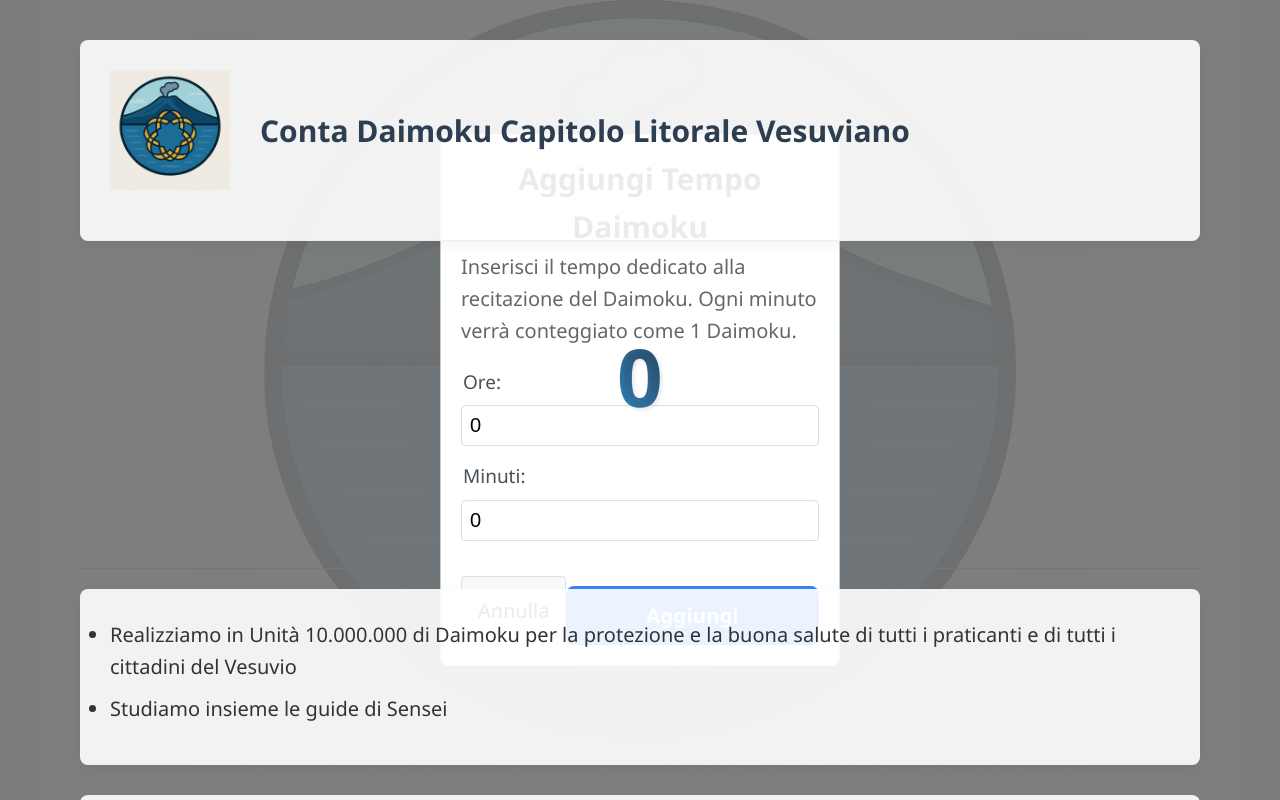
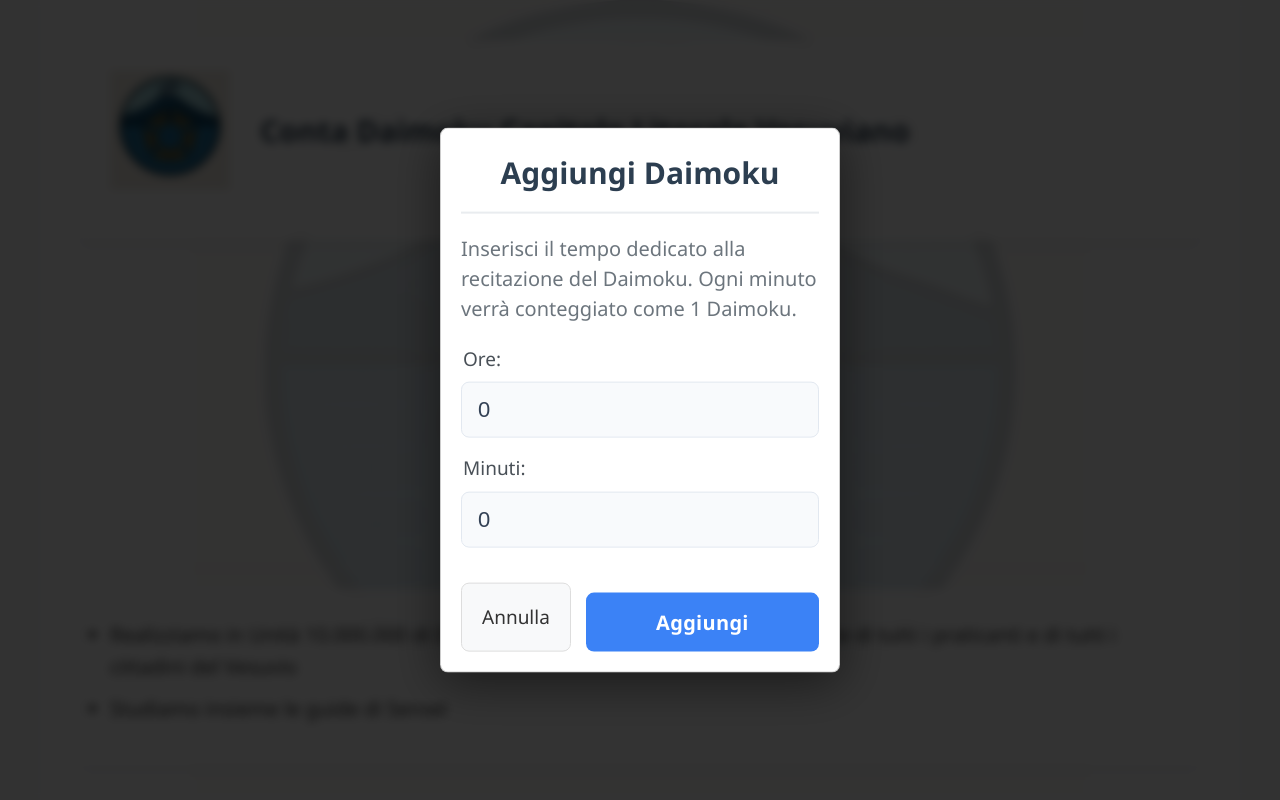
Before and after one commit to vsquillanteVE/contadaimoku-vesuvio, a React (Vite) app in the folder frontend/: page / in a window 1280 px wide. Both pictures are taken after a click on the button "Aggiungi Daimoku". Built offline with nearby package versions, Linux system fonts and the light colour scheme; no server answers.

Commit message:
Migliorata la visibilità della modale Aggiungi Daimoku con z-index elevato e stili migliorati

```diff
--- a/frontend/src/App.css
+++ b/frontend/src/App.css
@@ -169,15 +169,35 @@ body {
 }
 
 /* Modal Styles */
+.ReactModal__Overlay {
+  z-index: 9998 !important;
+  backdrop-filter: blur(5px) !important;
+}
+
+.ReactModal__Content {
+  z-index: 9999 !important;
+  position: relative !important;
+  background-color: white !important;
+  box-shadow: 0 10px 50px rgba(0, 0, 0, 0.5) !important;
+  border: 1px solid rgba(0, 0, 0, 0.2) !important;
+}
+
 .modal-title {
   text-align: center;
   margin-top: 0;
-  color: #333;
+  color: #2c3e50;
+  font-size: 1.5rem;
+  font-weight: 600;
+  border-bottom: 2px solid #e9ecef;
+  padding-bottom: 0.75rem;
+  margin-bottom: 1rem;
 }
 
 .modal-description {
   margin-bottom: 20px;
-  color: #666;
+  color: #6c757d;
+  font-size: 1rem;
+  line-height: 1.5;
 }
 
 .time-input-form {
@@ -200,10 +220,21 @@ body {
 }
 
 .time-input {
-  padding: 8px;
-  border: 1px solid #ddd;
-  border-radius: 4px;
-  font-size: 1rem;
+  padding: 14px 16px;
+  border: 1px solid #e2e8f0;
+  border-radius: 8px;
+  font-size: 1.1rem;
+  transition: all 0.3s;
+  background-color: #f8fafc;
+  color: #334155;
+  width: 100%;
+}
+
+.time-input:focus {
+  border-color: #3b82f6;
+  outline: none;
+  box-shadow: 0 0 0 3px rgba(59, 130, 246, 0.15);
+  background-color: #fff;
 }
 
 .error-message {
@@ -215,20 +246,26 @@ body {
   display: flex;
   justify-content: space-between;
   margin-top: 20px;
+  gap: 15px;
 }
 
 .cancel-button {
   background-color: #f8f9fa;
   color: #333;
   border: 1px solid #ddd;
-  padding: 8px 16px;
-  border-radius: 4px;
+  padding: 12px 20px;
+  border-radius: 8px;
   cursor: pointer;
-  transition: background-color 0.3s;
+  transition: all 0.3s;
+  font-weight: 500;
+  font-size: 0.95rem;
+  flex: 1;
 }
 
 .cancel-button:hover {
   background-color: #e9ecef;
+  transform: translateY(-2px);
+  box-shadow: 0 4px 8px rgba(0, 0, 0, 0.05);
 }
 
 .submit-button {
--- a/frontend/src/components/TimeInputModal.tsx
+++ b/frontend/src/components/TimeInputModal.tsx
@@ -29,9 +29,16 @@ const TimeInputModal: React.FC<TimeInputModalProps> = ({ isOpen, onRequestClose,
       width: '90%',
       padding: '20px',
       borderRadius: '8px',
+      zIndex: 9999,
+      position: 'relative',
+      backgroundColor: 'white',
+      boxShadow: '0 10px 50px rgba(0, 0, 0, 0.5)',
+      border: '1px solid rgba(0, 0, 0, 0.2)',
     },
     overlay: {
-      backgroundColor: 'rgba(0, 0, 0, 0.5)',
+      backgroundColor: 'rgba(0, 0, 0, 0.8)',
+      zIndex: 9998,
+      backdropFilter: 'blur(5px)',
     },
   };
 
@@ -81,7 +88,7 @@ const TimeInputModal: React.FC<TimeInputModalProps> = ({ isOpen, onRequestClose,
       style={customStyles}
       contentLabel="Inserisci Tempo Daimoku"
     >
-      <h2 className="modal-title">Aggiungi Tempo Daimoku</h2>
+      <h2 className="modal-title">Aggiungi Daimoku</h2>
       <p className="modal-description">
         Inserisci il tempo dedicato alla recitazione del Daimoku.
         Ogni minuto verrà conteggiato come 1 Daimoku.
```
